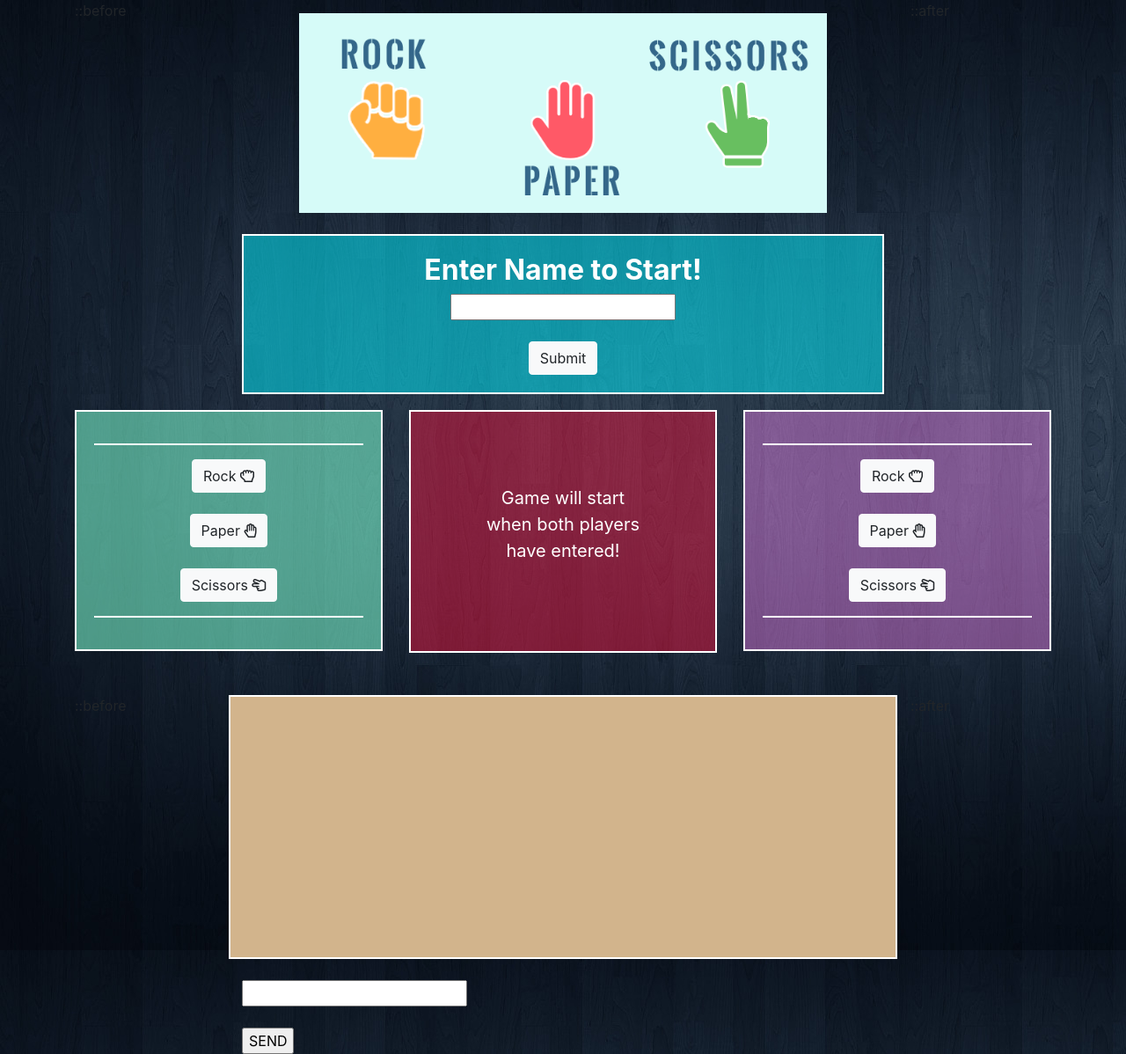
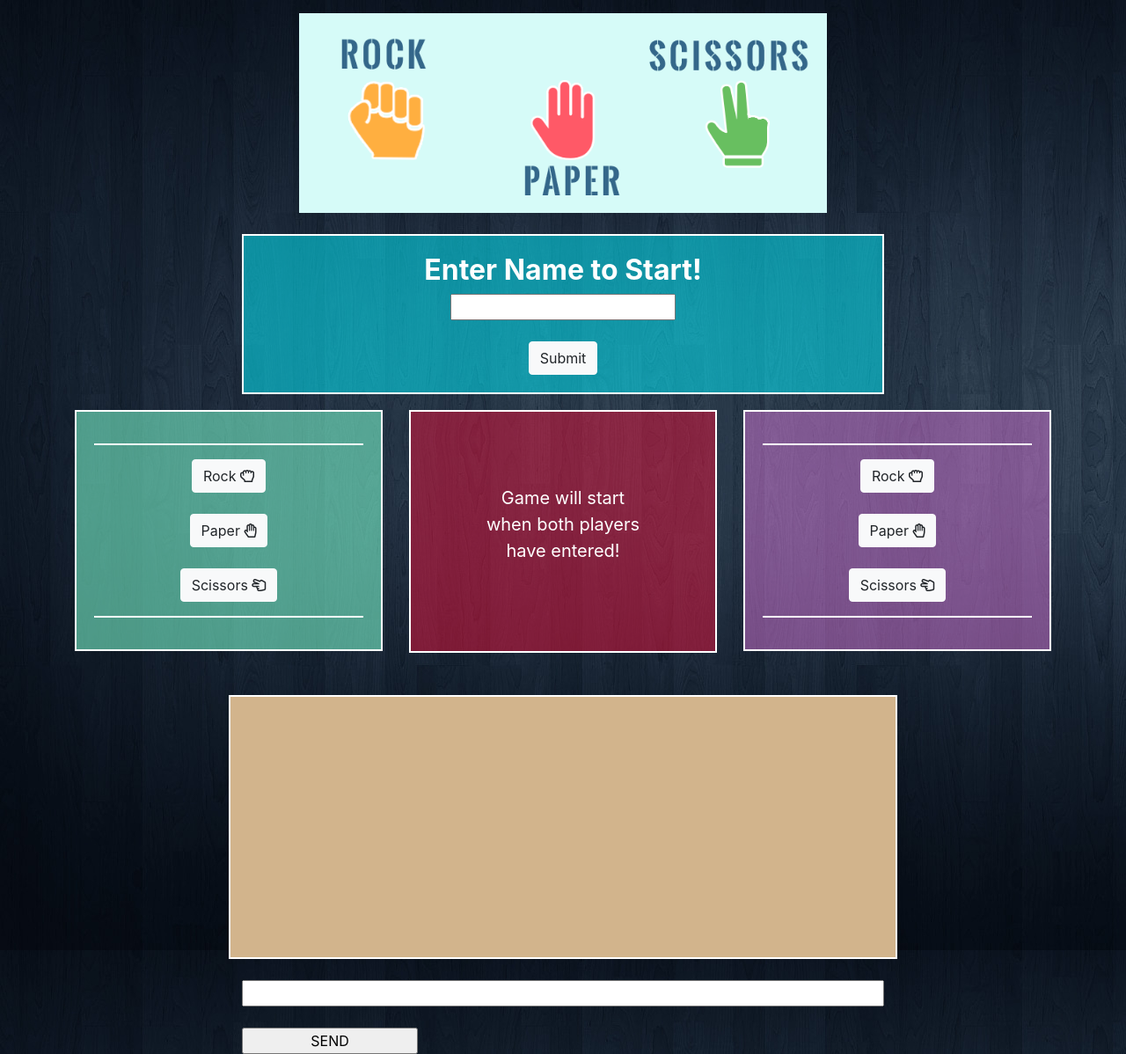
Before and after one commit to mark-shin77/RPS-multiplayer, a plain HTML site: page index.html in a window 1280 px wide. Shown: the whole page at 88% size. Drawn offline with nearby package versions, Linux system fonts and the light colour scheme.

Commit message:
more styling

```diff
--- a/assets/style.css
+++ b/assets/style.css
@@ -52,3 +52,14 @@ hr{
     text-align: left;
     font-size: 15px;
 }
+
+#chat-input{
+    width: 100%;
+    color: black;
+}
+
+#submit-chat{
+    width: 200px;
+    height: 30px;
+    color: black;
+}
--- a/index.html
+++ b/index.html
@@ -24,11 +24,12 @@
         <div class="container">
             <div class="row">
                 <div class="col-lg-2">
-                    ::before
                 </div>
                 <div class="col-lg-8">
+                    <!-- Picture at top -->
                     <img src="images/rps.png" width="600" class="center">
                     <br>
+                    <!-- Getting users to enter name -->
                     <div class="greeting">
                         <h2><strong>Enter Name to Start!</strong></h2>
                         <form>
@@ -39,7 +40,6 @@
                     </div>
                 </div>
                 <div class="col-lg-2">
-                    ::after
                 </div>
             </div>
         </div>
@@ -48,6 +48,7 @@
             <div class="row">
                 <div class="col-lg-4">
                     <div id="player1">
+                        <!-- Choosing RPS -->
                         <hr>
                         <button type="button" class="btn btn-light">Rock <i class="far fa-hand-rock"></i></button>
                         <br><br>
@@ -60,6 +61,7 @@
 
 
                 <div class="col-lg-4">
+                    <!-- Displays whats happening to users -->
                     <div id="info">
                         <p>Game will start when both players have entered!</p>
                     </div>
@@ -69,6 +71,7 @@
                 <div class="col-lg-4">
                     <div id="player2">
                         <hr>
+                        <!-- Choosing RPS -->
                         <button type="button" class="btn btn-light">Rock <i class="far fa-hand-rock"></i></button>
                         <br><br>
                         <button type="button" class="btn btn-light">Paper <i class="far fa-hand-paper"></i></button>
@@ -85,7 +88,6 @@
         <div class="container">
                 <div class="row">
                     <div class="col-lg-2">
-                        ::before
                     </div>
                     <div class="col-lg-8">
                         <div class="row">
@@ -96,7 +98,7 @@
                             <br>
                         <div class="row">
                             <div class="col-lg-12">
-                                <form>
+                                <form id="user-chat">
                                 <input type="text" id="chat-input">
                                 <br><br>
                                 <input type="submit" id="submit-chat" value="SEND"/>
@@ -105,7 +107,6 @@
                         </div>
                     </div>
                     <div class="col-lg-2">
-                        ::after
                     </div>
                 </div>
             </div>
```
